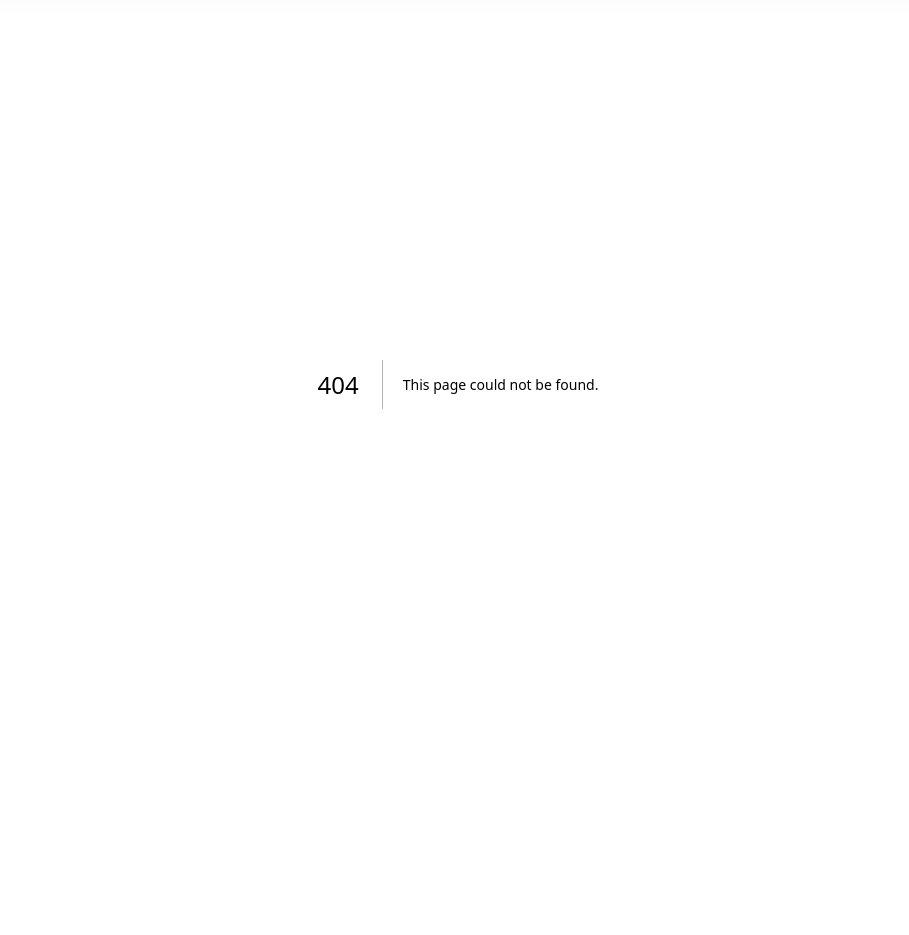
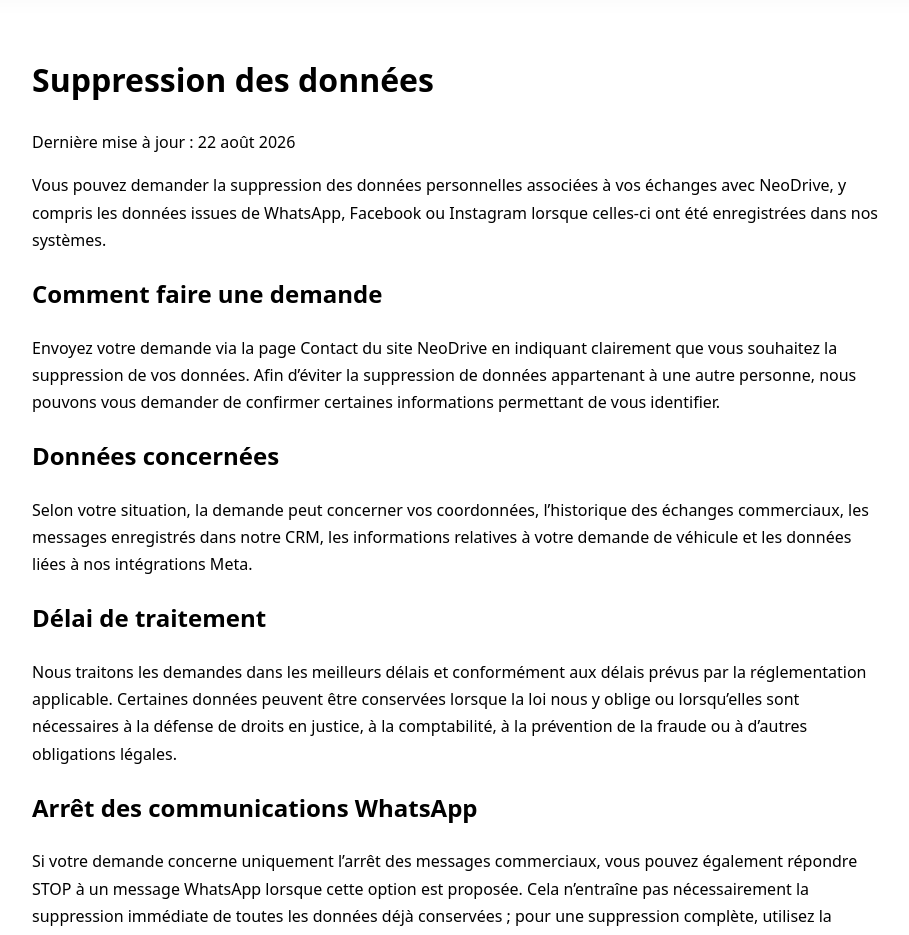
Before and after one commit to khelifamansour/neodrive-site, a Next.js app: page /suppression-des-donnees in a window 1280 px wide. Before the commit this address had no page. Shown: the part 200-1135 px from the top of the page, without its empty margins (182-1091 px from the left). Before the commit the page ends 984 px from the top, so only its background shows below. Built offline with nearby package versions, Linux system fonts and the light colour scheme.

Commit message:
Ajouter la page de suppression des données NeoDrive

```diff
--- /dev/null
+++ b/app/suppression-des-donnees/page.tsx
@@ -0,0 +1,53 @@
+export const metadata = {
+  title: "Suppression des données | NeoDrive",
+  description: "Instructions pour demander la suppression de vos données personnelles NeoDrive.",
+};
+
+export default function DataDeletionPage() {
+  return (
+    <main style={{ maxWidth: 900, margin: "0 auto", padding: "48px 24px", lineHeight: 1.7 }}>
+      <h1>Suppression des données</h1>
+      <p>Dernière mise à jour : 22 août 2026</p>
+
+      <p>
+        Vous pouvez demander la suppression des données personnelles associées à vos échanges avec NeoDrive,
+        y compris les données issues de WhatsApp, Facebook ou Instagram lorsque celles-ci ont été enregistrées
+        dans nos systèmes.
+      </p>
+
+      <h2>Comment faire une demande</h2>
+      <p>
+        Envoyez votre demande via la page Contact du site NeoDrive en indiquant clairement que vous souhaitez
+        la suppression de vos données. Afin d’éviter la suppression de données appartenant à une autre personne,
+        nous pouvons vous demander de confirmer certaines informations permettant de vous identifier.
+      </p>
+
+      <h2>Données concernées</h2>
+      <p>
+        Selon votre situation, la demande peut concerner vos coordonnées, l’historique des échanges commerciaux,
+        les messages enregistrés dans notre CRM, les informations relatives à votre demande de véhicule et les
+        données liées à nos intégrations Meta.
+      </p>
+
+      <h2>Délai de traitement</h2>
+      <p>
+        Nous traitons les demandes dans les meilleurs délais et conformément aux délais prévus par la réglementation
+        applicable. Certaines données peuvent être conservées lorsque la loi nous y oblige ou lorsqu’elles sont
+        nécessaires à la défense de droits en justice, à la comptabilité, à la prévention de la fraude ou à d’autres
+        obligations légales.
+      </p>
+
+      <h2>Arrêt des communications WhatsApp</h2>
+      <p>
+        Si votre demande concerne uniquement l’arrêt des messages commerciaux, vous pouvez également répondre STOP
+        à un message WhatsApp lorsque cette option est proposée. Cela n’entraîne pas nécessairement la suppression
+        immédiate de toutes les données déjà conservées ; pour une suppression complète, utilisez la procédure ci-dessus.
+      </p>
+
+      <h2>Contact</h2>
+      <p>
+        Pour toute question sur cette procédure, utilisez la page Contact du site NeoDrive.
+      </p>
+    </main>
+  );
+}
```
